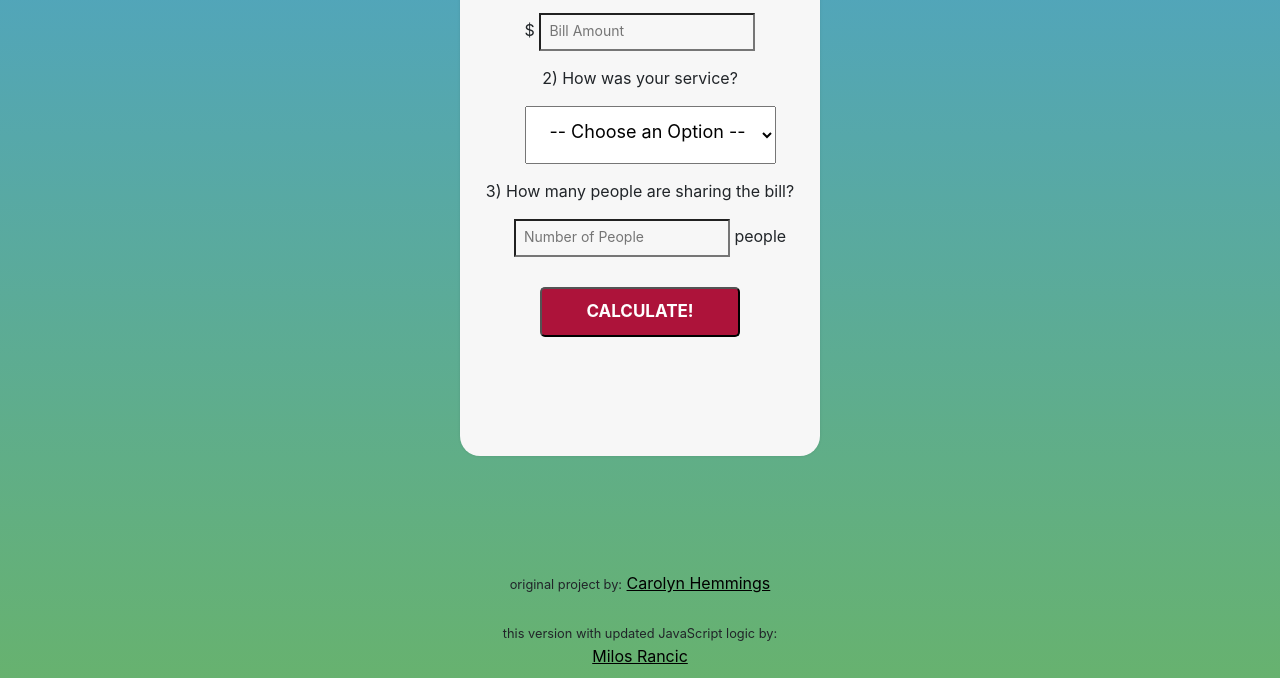
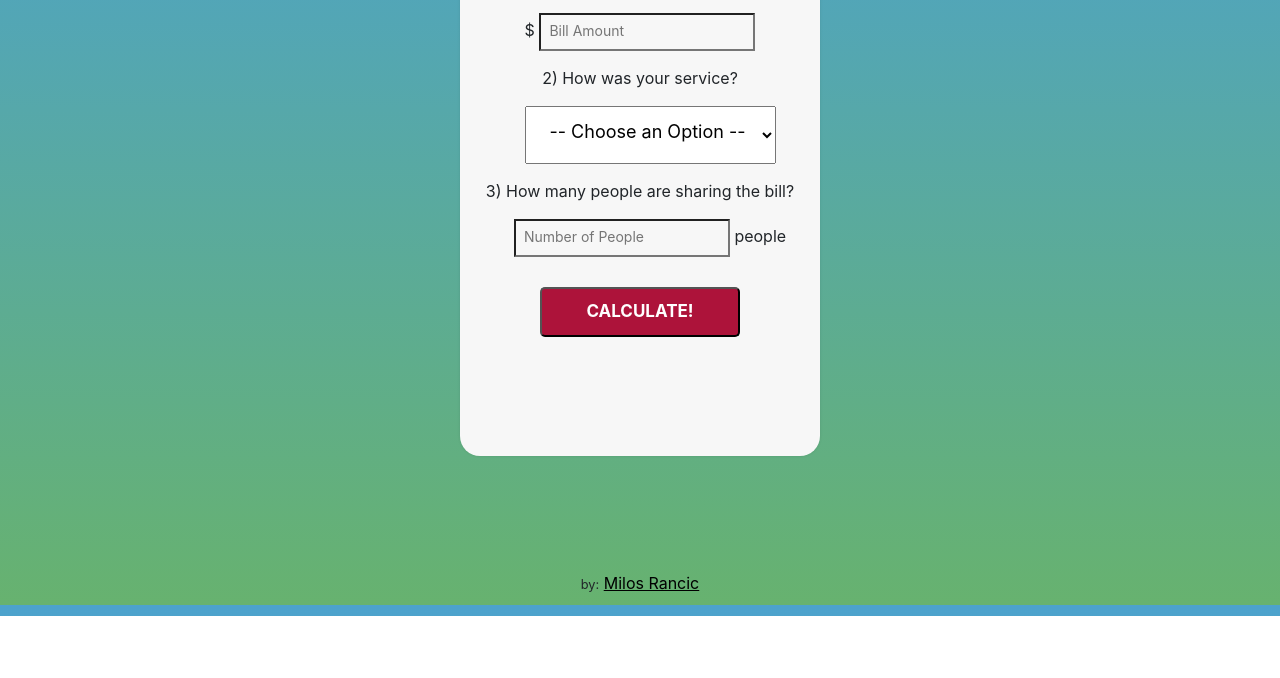
Before and after one commit to milosrancic/js-tip-calculator, a plain HTML site: page index.html in a window 1280 px wide. Shown: the part 184-862 px from the top of the page. After the commit the page ends 800 px from the top, so only its background shows below. Drawn offline with nearby package versions, Linux system fonts and the light colour scheme.

Commit message:
Update index.html

```diff
--- a/index.html
+++ b/index.html
@@ -59,12 +59,7 @@
 
 	<footer class="text-center">
 		<p>
-			<small>original project by:</small>
-			<a href="https://codepen.io/cphemm/" target="_blank">Carolyn Hemmings</a>
-		</p>
-		<p>
-			<small>this version with updated JavaScript logic by:</small>
-			<br>
+			<small>by:</small>
 			<a href="https://github.com/milosrancic">Milos Rancic</a>
 		</p>
 	</footer>
```
